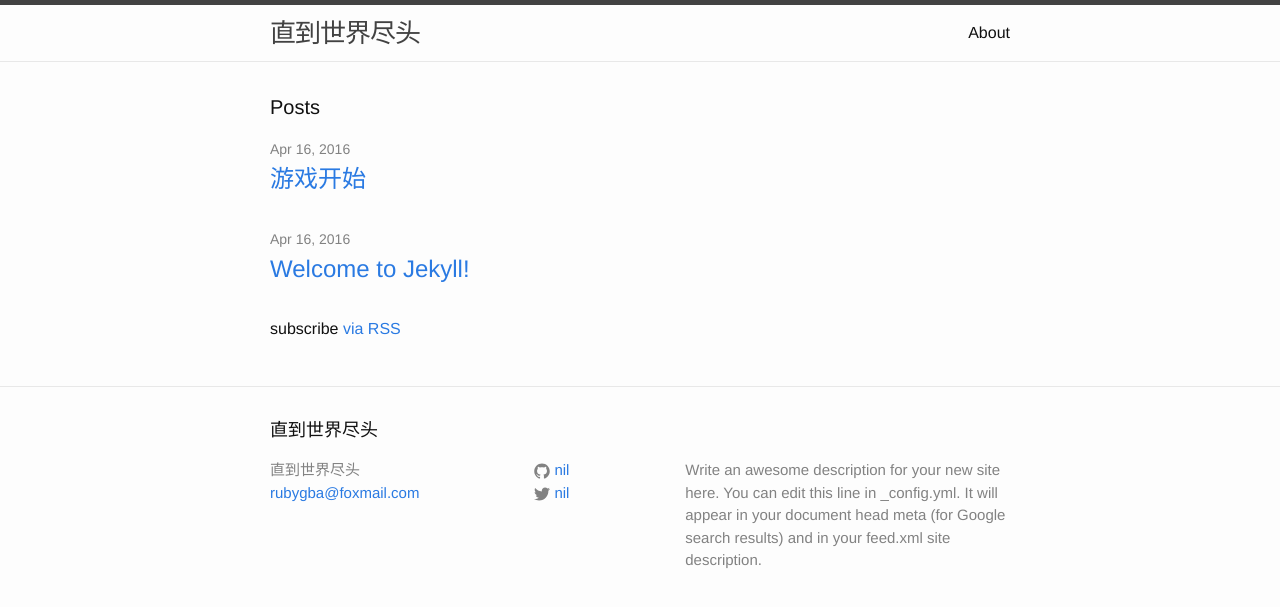
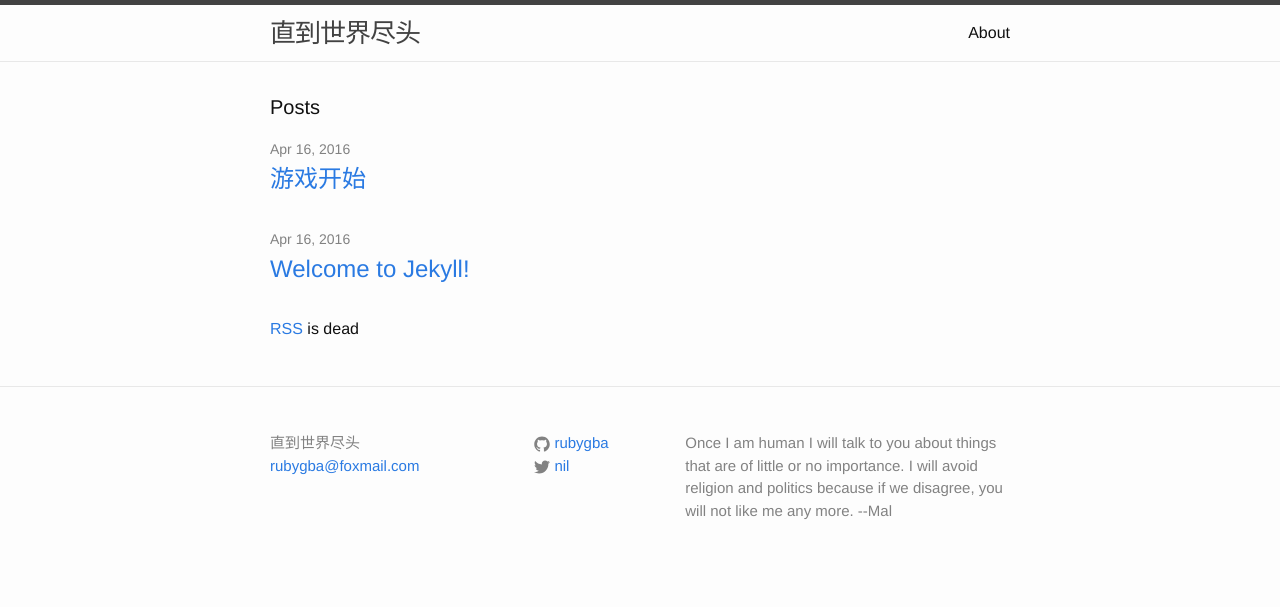
Before and after one commit to rubygba/blog, a Jekyll site: the page built from index.html, in a window 1280 px wide. Shown: the top 607 px of the page. Built offline with Jekyll 4.4.1, drawn with Linux system fonts in a browser that asks for light colours.

Commit message:
fix description

```diff
--- a/_config.yml
+++ b/_config.yml
@@ -8,14 +8,14 @@
 # Site settings
 title: 直到世界尽头
 email: rubygba@foxmail.com
-description: > # this means to ignore newlines until "baseurl:"
-  Write an awesome description for your new site here. You can edit this
-  line in _config.yml. It will appear in your document head meta (for
-  Google search results) and in your feed.xml site description.
+description: > # this means to ignore newlines until "baseurl:" #一旦我成为人类，我只会给你讲一些不太重要或者根本不重要的事。我会尽量避免谈论信仰和政治，因为如果我们意见不统一，你就不会再喜欢我了。
+  Once I am human I will talk to you about things that are of little or no importance.
+  I will avoid religion and politics because if we disagree, you will not like me any more.
+  --Mal
 baseurl: "" # the subpath of your site, e.g. /blog
 url: "http://rubygba.github.io/blog" # the base hostname & protocol for your site
 twitter_username: nil
-github_username:  nil
+github_username:  rubygba
 
 # Build settings
 markdown: kramdown
--- a/_includes/footer.html
+++ b/_includes/footer.html
@@ -2,7 +2,7 @@
 
     <div class="wrapper">
 
-    <h2 class="footer-heading">{{ site.title }}</h2>
+        <h2 class="footer-heading"></h2>
 
         <div class="footer-col-wrapper">
             <div class="footer-col footer-col-1">
@@ -18,9 +18,7 @@
                     <li>
                         {% include icon-github.html username=site.github_username %}
                     </li>
-          {% endif %}
-
-          {% if site.twitter_username %}
+                    {% endif %} {% if site.twitter_username %}
                     <li>
                         {% include icon-twitter.html username=site.twitter_username %}
                     </li>
--- a/index.html
+++ b/index.html
@@ -1,7 +1,6 @@
 ---
 layout: default
 ---
-
 <div class="home">
 
     <h1 class="page-heading">Posts</h1>
@@ -18,6 +17,8 @@ layout: default
         {% endfor %}
     </ul>
 
-  <p class="rss-subscribe">subscribe <a href="{{ "/feed.xml" | prepend: site.baseurl | prepend: site.url }}">via RSS</a></p>
+    <p class="rss-subscribe">
+        <a href="{{ " /feed.xml " | prepend: site.baseurl | prepend: site.url }}">RSS</a> is dead
+    </p>
 
 </div>
```
Lines whose indentation alone changed are shown as unchanged.
